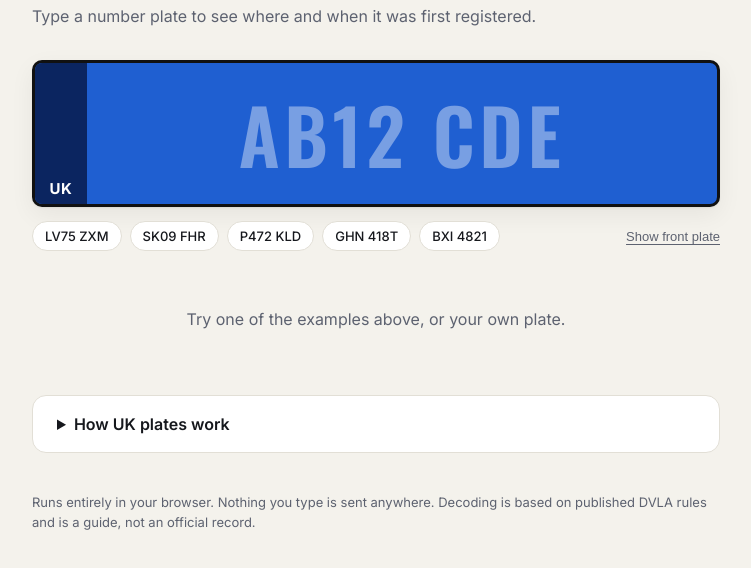
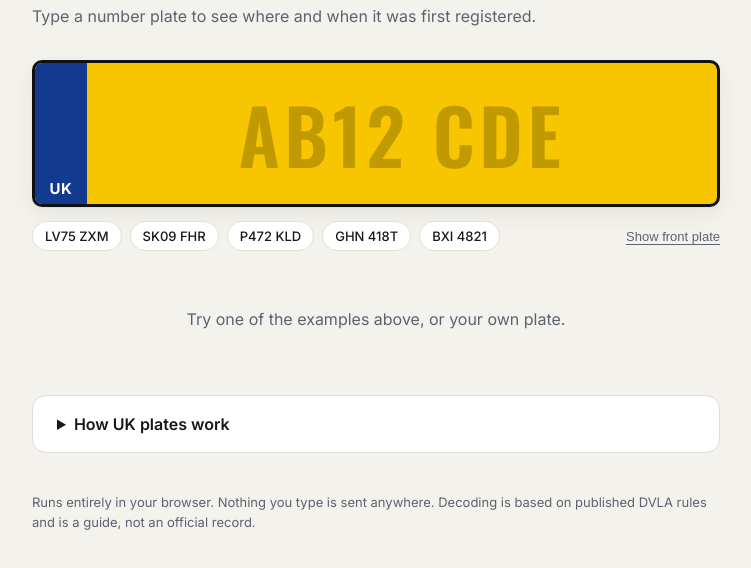
Before and after one commit to nadsella/plate-decoder, a website: page index.html in a window 1280 px wide. Shown: the part 96-664 px from the top of the page, without its empty margins (264-1015 px from the left). Drawn offline with nearby package versions, Linux system fonts and the light colour scheme.

Commit message:
Revert "Make the plate input blue"

```diff
--- a/index.html
+++ b/index.html
@@ -12,7 +12,7 @@
 <style>
   :root {
     --bg: #f4f2ec; --surface: #ffffff; --ink: #16181d; --muted: #5d6270; --line: #e2dfd6;
-    --accent: #123a8f; --plate-yellow: #f7c600; --plate-blue: #1f5fd1; --plate-band: #0b2560; --plate-white: #fbfbf8; --plate-ink: #111;
+    --accent: #123a8f; --plate-yellow: #f7c600; --plate-white: #fbfbf8; --plate-ink: #111;
     --warn-bg: #fff4e0; --warn-ink: #7a4b00; --ok: #1f7a4d;
     --shadow: 0 1px 2px rgba(0,0,0,.06), 0 8px 24px rgba(0,0,0,.06);
   }
@@ -33,21 +33,20 @@
   /* The plate input */
   .plate {
     display: flex; align-items: stretch; border: 3px solid var(--plate-ink); border-radius: 10px;
-    background: var(--plate-blue); overflow: hidden; box-shadow: var(--shadow); transition: background .2s;
+    background: var(--plate-yellow); overflow: hidden; box-shadow: var(--shadow); transition: background .2s;
   }
   .plate.front { background: var(--plate-white); }
-  .plate.front input { color: var(--plate-ink); }
-  .plate.front input::placeholder { color: rgba(0,0,0,.22); }
   .plate .band {
-    flex: 0 0 auto; width: 52px; background: var(--plate-band); color: #fff; display: flex; flex-direction: column;
+    flex: 0 0 auto; width: 52px; background: var(--accent); color: #fff; display: flex; flex-direction: column;
     align-items: center; justify-content: flex-end; padding-bottom: 8px; font: 700 15px/1 Inter, sans-serif; letter-spacing: .04em;
   }
+  @media (prefers-color-scheme: dark) { :root:not([data-theme="light"]) .plate .band { background: #123a8f; } }
   .plate input {
-    flex: 1; min-width: 0; border: 0; background: transparent; color: #fff; text-align: center;
+    flex: 1; min-width: 0; border: 0; background: transparent; color: var(--plate-ink); text-align: center;
     font: 600 clamp(40px, 11vw, 76px)/1 Oswald, 'Arial Narrow', sans-serif; letter-spacing: .06em;
     padding: 14px 8px; text-transform: uppercase; outline: none;
   }
-  .plate input::placeholder { color: rgba(255,255,255,.4); }
+  .plate input::placeholder { color: rgba(0,0,0,.22); }
   .plate:focus-within { outline: 3px solid var(--accent); outline-offset: 3px; }
   .controls { display: flex; justify-content: space-between; align-items: center; gap: 12px; margin-top: 14px; flex-wrap: wrap; }
   .examples { display: flex; gap: 8px; flex-wrap: wrap; }
```
